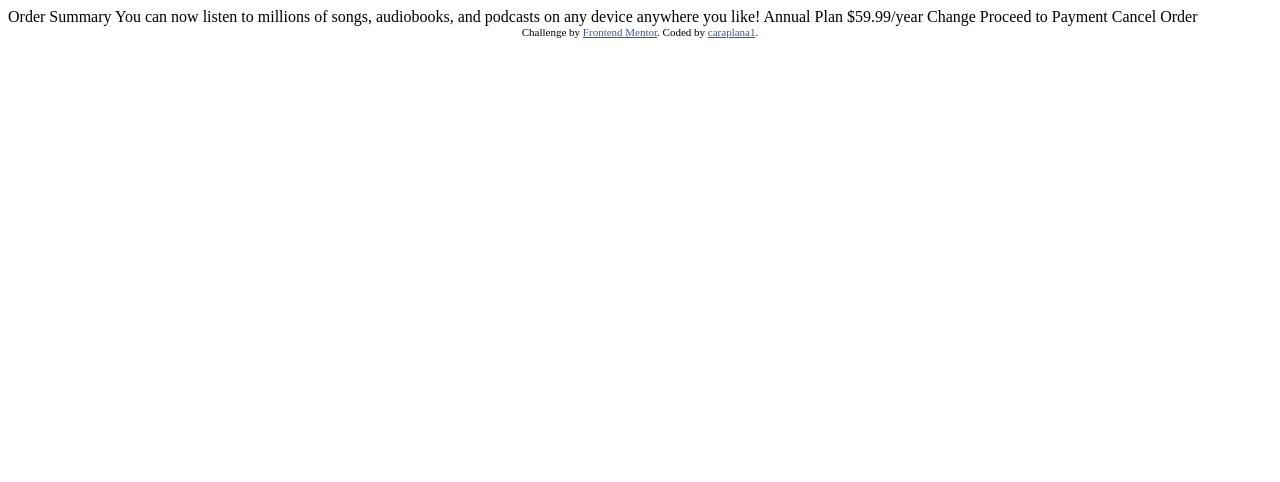
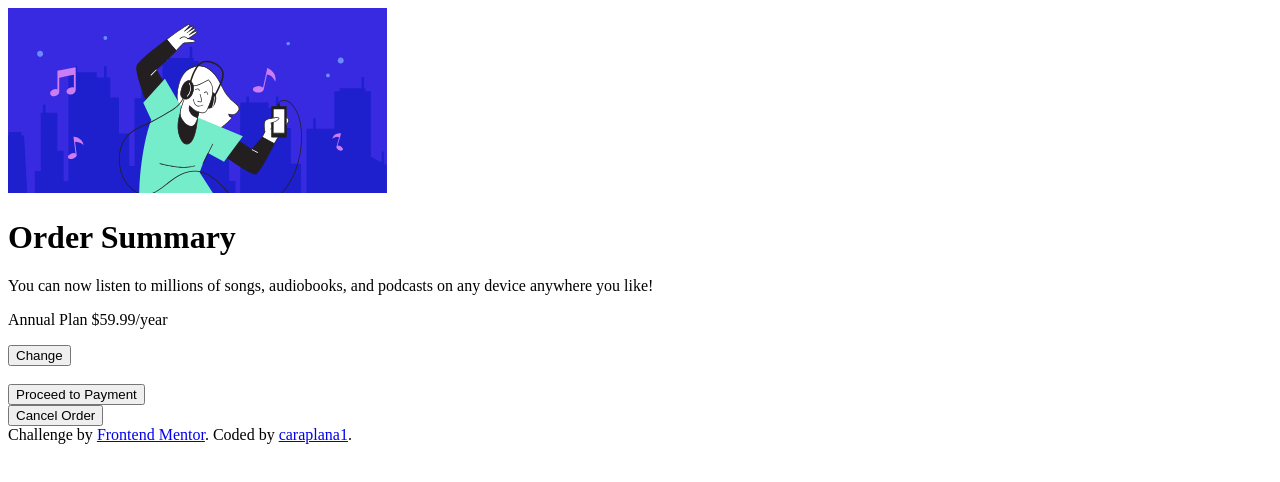
Before and after one commit to caraplana1/Order-Summary-Component, a plain HTML site: page index.html in a window 1280 px wide. Drawn offline with Linux system fonts and the light colour scheme.

Commit message:
First html draft

```diff
--- a/index.html
+++ b/index.html
@@ -10,22 +10,25 @@
 
     <title>Frontend Mentor | Order summary card</title>
 
-    <!-- Feel free to remove these styles or customise in your own stylesheet 👍 -->
-    <style>
-        .attribution {
-            font-size: 11px;
-            text-align: center;
-        }
-
-        .attribution a {
-            color: hsl(228, 45%, 44%);
-        }
-    </style>
 </head>
 
 <body>
 
-    Order Summary You can now listen to millions of songs, audiobooks, and podcasts on any device anywhere you like! Annual Plan $59.99/year Change Proceed to Payment Cancel Order
+    <header>
+        <img src="images/illustration-hero.svg" width="30%" height="30%">
+        <h1>Order Summary</h1>
+    </header>
+
+    <p>You can now listen to millions of songs, audiobooks, and podcasts on any device anywhere you like!</p>
+
+    <div class="plan">
+        <p>Annual Plan $59.99/year</p>
+        <input type="button" value="Change">
+    </div>
+    <br>
+    <input type="button" value="Proceed to Payment">
+    <br>
+    <input type="button" value="Cancel Order">
 
     <div class="attribution">
         Challenge by <a href="https://www.frontendmentor.io?ref=challenge" target="_blank">Frontend Mentor</a>. Coded by <a href="#">caraplana1</a>.
```
